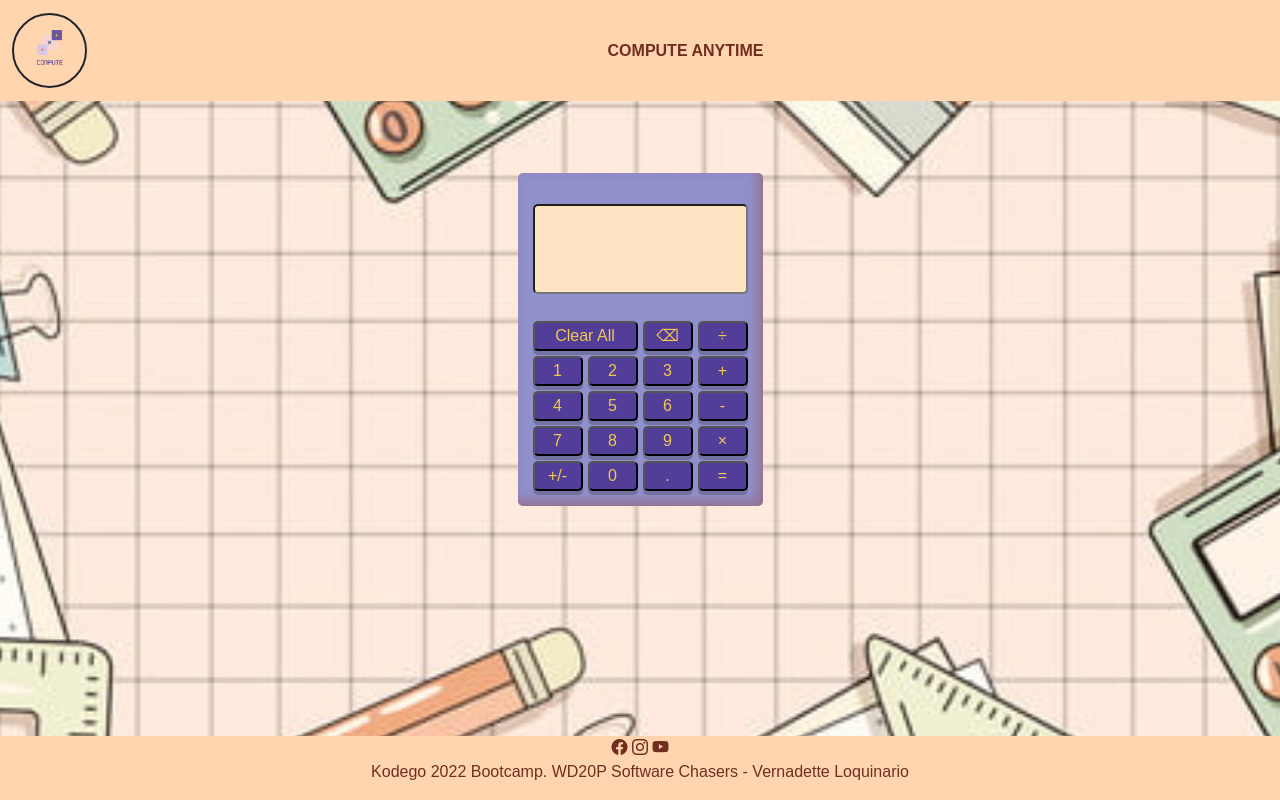
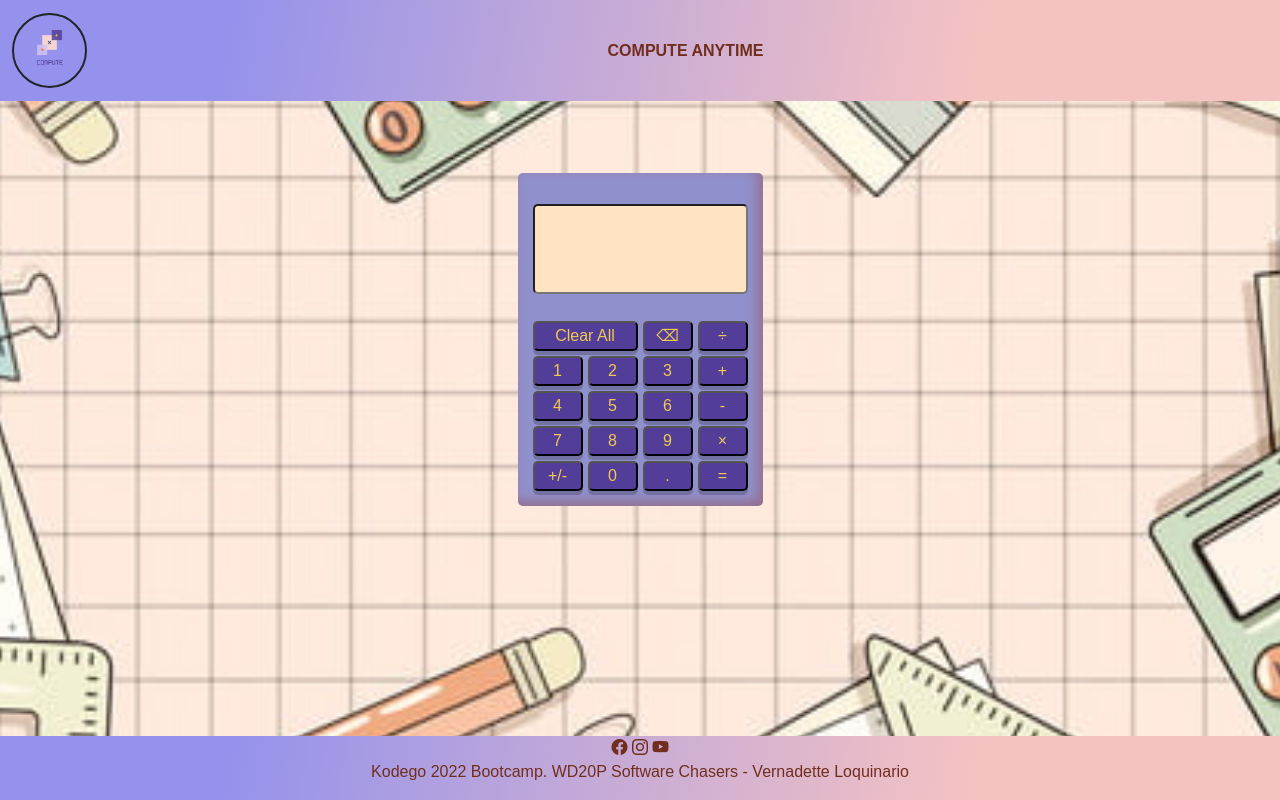
Before and after one commit to vernaloqui/CalculatorJS, a plain HTML site: page index.html in a window 1280 px wide. Drawn offline with nearby package versions, Linux system fonts and the light colour scheme.

Commit message:
Update index.html

```diff
--- a/index.html
+++ b/index.html
@@ -81,7 +81,7 @@
     </style>
 </head>
 <body>
-    <nav class="navbar navbar-expand-md" style="background:#ffd5af;">
+    <nav class="navbar navbar-expand-md" style="background: linear-gradient(100.5deg, rgb(148, 146, 236) 17.7%, rgb(245, 194, 194) 76.1%);">
         <div class="container-fluid">
         <a class="navbar-brand" href="index.html">
             <img src="logo.png" class="border border-2 rounded-circle border-dark" style="width:75px;">
@@ -145,7 +145,7 @@
     <br> <br><br><br>
         <!--Start of footer-->
 
-         <footer class="container-fluid text-center fixed-bottom" style="background-color:#ffd5af;">
+         <footer class="container-fluid text-center fixed-bottom" style="background: linear-gradient(100.5deg, rgb(148, 146, 236) 17.7%, rgb(245, 194, 194) 76.1%);">
             <i class="bi bi-facebook" type="button" style="color:#712e1e;"><a href="www.facebook.com"></a></i>
             <i class="bi bi-instagram" type="button" style="color:#712e1e;"></i>
             <i class="bi bi-youtube" type="button" style="color:#712e1e;"></i>
```
